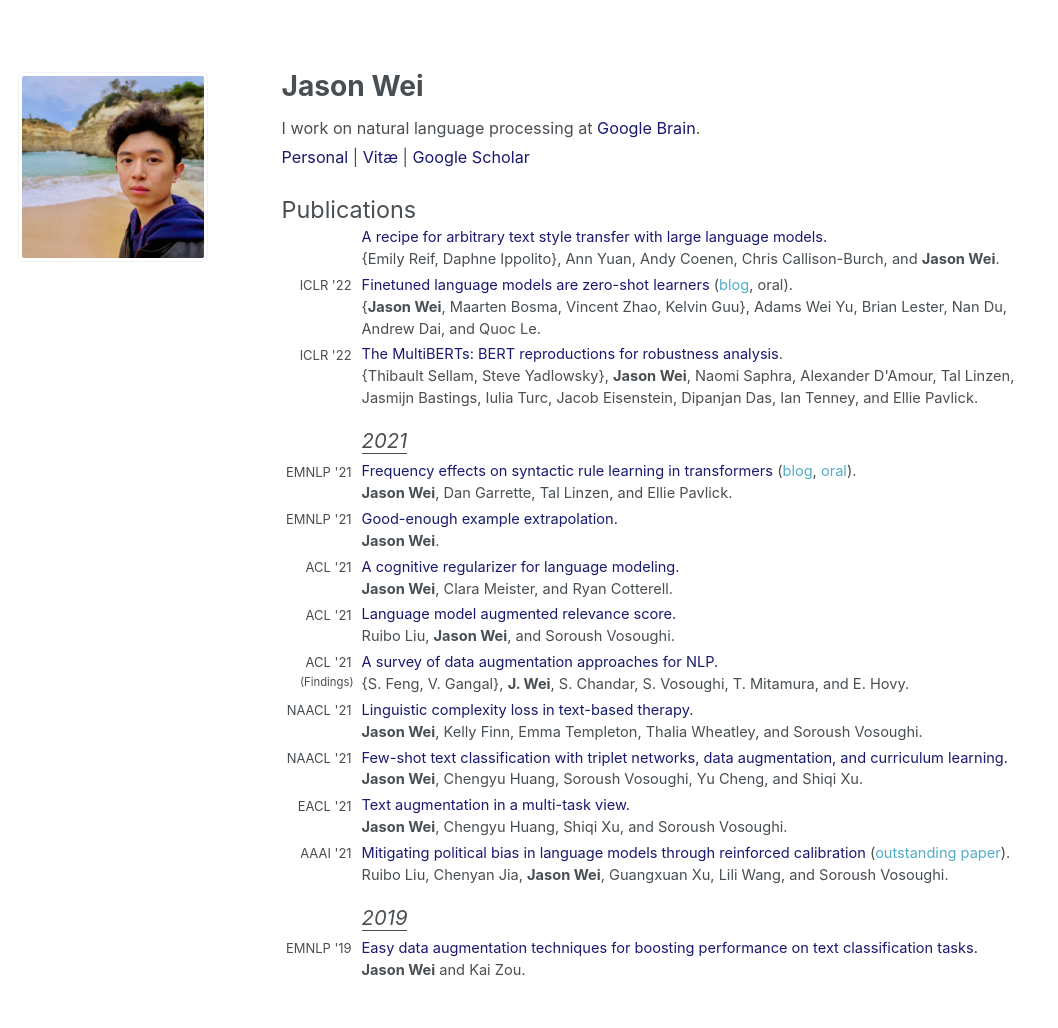
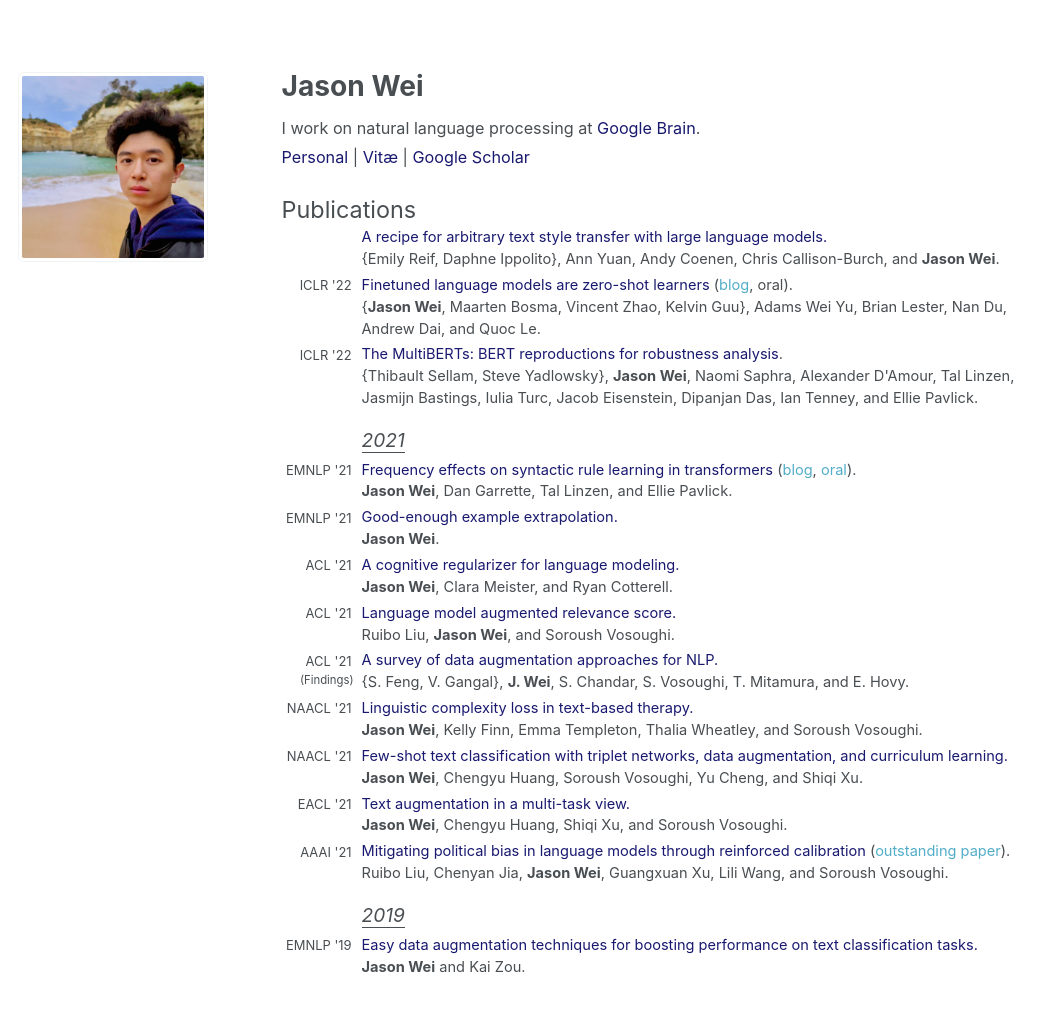
Before and after one commit to jasonwei20/jasonwei20.github.io, a Jekyll site: the page built from _pages/about.md, in a window 1280 px wide. Shown: the whole page, without its empty margins (0-1058 px from the left). Built offline with Jekyll 4.4.1, drawn with Linux system fonts in a browser that asks for light colours.

Commit message:
Update about.md

```diff
--- a/_pages/about.md
+++ b/_pages/about.md
@@ -56,7 +56,7 @@ I work on natural language processing at <a href="https://research.google/teams/
   </tr>
   <tr>
     <td style="width:80px; text-align:left; padding-right:10px; font-size:1em"></td>
-    <td style="font-size:1.25em; padding-bottom:5px"><u><i>2021</i></u></td>
+    <td style="font-size:1.18em; padding-bottom:5px"><u><i>2021</i></u></td>
   </tr>
 
   <tr>
@@ -134,7 +134,7 @@ I work on natural language processing at <a href="https://research.google/teams/
 
   <tr>
     <td style="width:80px; text-align:left; padding-right:10px; font-size:1em"></td>
-    <td style="font-size:1.25em; padding-bottom:5px"><u><i>2019</i></u></td>
+    <td style="font-size:1.18em; padding-bottom:5px"><u><i>2019</i></u></td>
   </tr>
   <tr>
     <td style="width:80px; text-align:right; padding-right:10px; font-size:0.8em">EMNLP '19</td>
```
